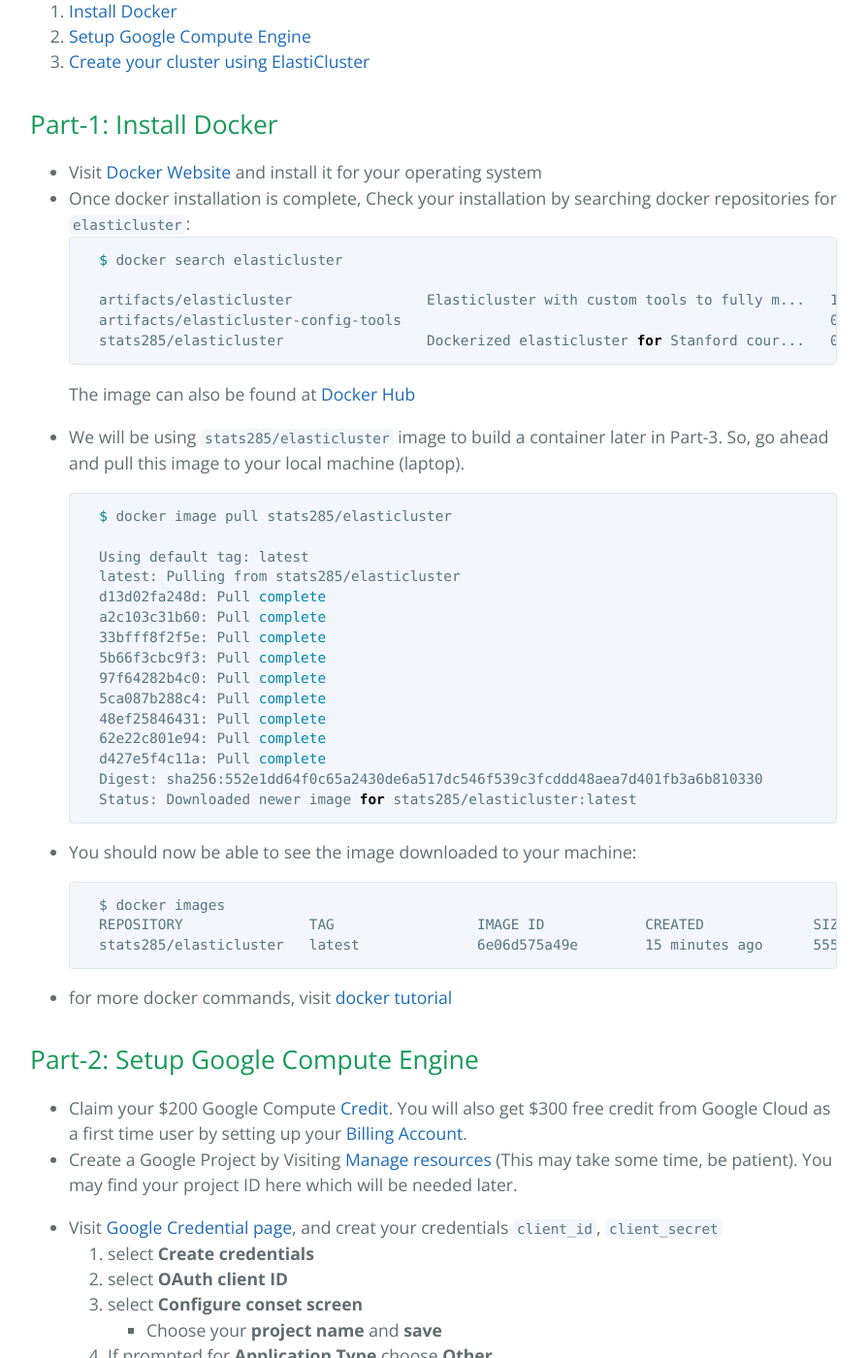
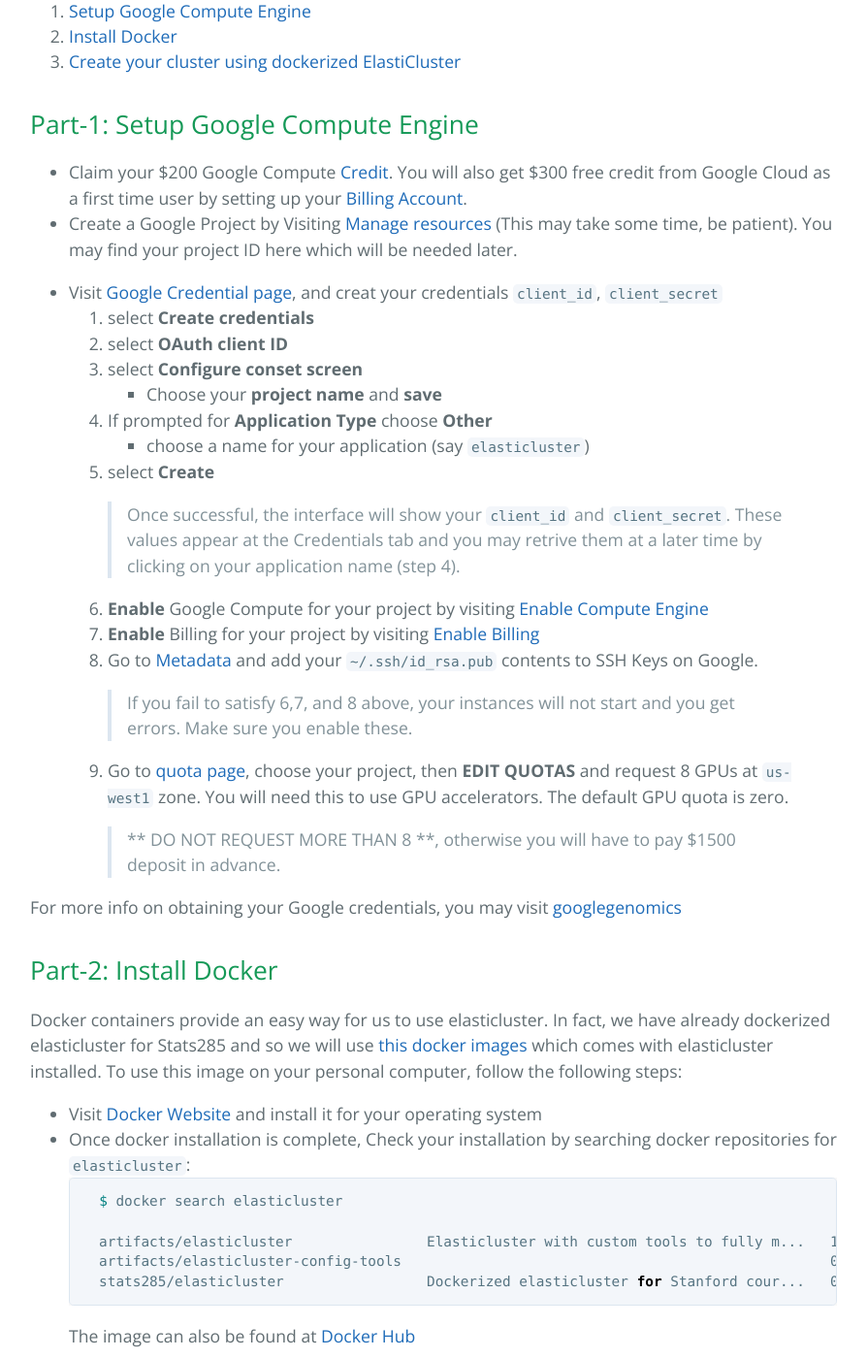
Before and after one commit to stats285/stats285.github.io, a Jekyll site: the page built from assets/assignments/02/assignment2.md, in a window 1280 px wide and 1400 px high, scrolled down 772 px. Shown: the whole window at 97% size, without its empty margins (193-1087 px from the left). Built offline with Jekyll 4.4.1, drawn with Linux system fonts in a browser that asks for light colours; the repository's description, which GitHub fills in, is left out; our own code applies the rules of GitHub Pages for plain Markdown files; some of the changed lines change nothing that is shown; some of the changed text lies outside the part shown.

Commit message:
updated quota and rearranged

````diff
--- a/assets/assignments/02/assignment2.md
+++ b/assets/assignments/02/assignment2.md
@@ -13,12 +13,42 @@
 
 To create your own cluster on Google Compute Engine, you should take three steps as follows:
 
-1. [Install Docker](#part-1-install-docker)
-2. [Setup Google Compute Engine](#part-2-setup-google-compute-engine)
-3. [Create your cluster using ElastiCluster](#part-3-create-your-cluster-using-elasticluster)
+1. [Setup Google Compute Engine](#part-1-setup-google-compute-engine)
+2. [Install Docker](#part-2-install-docker)
+3. [Create your cluster using dockerized ElastiCluster](#part-3-create-your-cluster-using-elasticluster)
 
+## Part-1: Setup Google Compute Engine
 
-## Part-1: Install Docker
+* Claim your $200 Google Compute [Credit](https://canvas.stanford.edu/courses/73102/discussion_topics/160558). You will also get $300 free credit from Google Cloud as a first time user by setting up your [Billing Account](https://console.cloud.google.com/billing).
+* <a id="proj-id"></a> Create a Google Project by Visiting [Manage resources](https://console.cloud.google.com/cloud-resource-manager?_ga=2.13784503.-1419916998.1496658742) (This may take some time, be patient). You may find your project ID here which will be needed later.
+
+* <a id="gce-cred"></a>Visit [Google Credential page](https://console.cloud.google.com/project/_/apiui/credential), and creat your credentials `client_id`, `client_secret`
+   1. select **Create credentials**
+   2. select **OAuth client ID**
+   3. select  **Configure conset screen**
+        * Choose your **project name** and **save**
+   4. If prompted for **Application Type** choose **Other**
+        * choose a name for your application (say `elasticluster`)
+   5. select **Create**
+
+        > Once successful, the interface will show your `client_id`  and `client_secret`.
+        > These values appear at the Credentials tab and you may retrive them at a later time by clicking on your application name (step 4).
+
+    6. **Enable** Google Compute for your project by visiting  [Enable Compute Engine](https://console.developers.google.com/apis/api/compute.googleapis.com)
+    7. **Enable** Billing for your project by visiting [Enable Billing](https://console.developers.google.com/projectselector/billing/enable?redirect=https:%2F%2Fdevelopers.google.com%2Fplaces%2Fweb-service%2Fusage%3FdialogOnLoad%3Dbilling-enabled)
+    8. Go to [Metadata](https://console.cloud.google.com/compute/metadata/sshKeys) and add your `~/.ssh/id_rsa.pub` contents to SSH Keys on Google.
+    > If you fail to satisfy 6,7, and 8 above, your instances will not start and you get errors. Make sure you enable these.
+
+    9. Go to [quota page](https://console.cloud.google.com/projectselector/iam-admin/quotas), choose your project, then **EDIT QUOTAS** and request 8 GPUs at `us-west1` zone. You will need this to use GPU accelerators. The default GPU quota is zero.
+    > ** DO NOT REQUEST MORE THAN 8 **, otherwise you will have to pay $1500 deposit in advance.
+
+For more info on obtaining your Google credentials, you may visit [googlegenomics](http://googlegenomics.readthedocs.io/en/latest/use_cases/setup_gridengine_cluster_on_compute_engine/)
+
+## Part-2: Install Docker
+Docker containers provide an easy way for us to use elasticluster. In fact, we have already
+dockerized elasticluster for Stats285 and so we will use [this docker images](https://hub.docker.com/r/stats285/elasticluster/)
+which comes with elasticluster installed. To use this image on your personal computer, follow the following steps:
+
 * Visit [Docker Website](https://www.docker.com/community-edition#/download) and install it for your operating system
 * Once docker installation is complete, Check your installation by searching docker repositories for `elasticluster`:
     ```bash
@@ -30,7 +60,7 @@
     ```
     The image can also be found at [Docker Hub](https://hub.docker.com/r/stats285/elasticluster/)
 
-* We will be using `stats285/elasticluster` image to build a container later in Part-3. So, go ahead and pull this image to your local machine (laptop).
+* We will be using `stats285/elasticluster` image to build a container in Part-3. Please go ahead and pull this image to your local machine (laptop).
 
     ```bash
     $ docker image pull stats285/elasticluster
@@ -59,33 +89,6 @@
     ```
 * for more docker commands, visit [docker tutorial](../../../docker-tutorial/docker-tutorial)
 
-## Part-2: Setup Google Compute Engine
-
-* Claim your $200 Google Compute [Credit](https://canvas.stanford.edu/courses/73102/discussion_topics/160558). You will also get $300 free credit from Google Cloud as a first time user by setting up your [Billing Account](https://console.cloud.google.com/billing).
-* <a id="proj-id"></a> Create a Google Project by Visiting [Manage resources](https://console.cloud.google.com/cloud-resource-manager?_ga=2.13784503.-1419916998.1496658742) (This may take some time, be patient). You may find your project ID here which will be needed later.
-
-* <a id="gce-cred"></a>Visit [Google Credential page](https://console.cloud.google.com/project/_/apiui/credential), and creat your credentials `client_id`, `client_secret`
-   1. select **Create credentials**
-   2. select **OAuth client ID**
-   3. select  **Configure conset screen**
-        * Choose your **project name** and **save**
-   4. If prompted for **Application Type** choose **Other**
-        * choose a name for your application (say `elasticluster`)
-   5. select **Create**
-
-        > Once successful, the interface will show your `client_id`  and `client_secret`.
-        > These values appear at the Credentials tab and you may retrive them at a later time by clicking on your application name (step 4).
-
-    6. **Enable** Google Compute for your project by visiting  [Enable Compute Engine](https://console.developers.google.com/apis/api/compute.googleapis.com)
-    7. **Enable** Billing for your project by visiting [Enable Billing](https://console.developers.google.com/projectselector/billing/enable?redirect=https:%2F%2Fdevelopers.google.com%2Fplaces%2Fweb-service%2Fusage%3FdialogOnLoad%3Dbilling-enabled)
-    8. Go to [Metadata](https://console.cloud.google.com/compute/metadata/sshKeys) and add your `~/.ssh/id_rsa.pub` contents to SSH Keys on Google.
-    > If you fail to satisfy 6,7, and 8 above, your instances will not start and you get errors. Make sure you enable these.
-
-    9. Go to [quota page](https://console.cloud.google.com/projectselector/iam-admin/quotas), choose your project, then **EDIT QUOTAS** and request 8 GPUs at `us-west1` zone. You will need this to use GPU accelerators. The default GPU quota is zero.
-
-
-For more info on obtaining your Google credentials, you may visit [googlegenomics](http://googlegenomics.readthedocs.io/en/latest/use_cases/setup_gridengine_cluster_on_compute_engine/)
-
 ## Part-3: Create your cluster using ElastiCluster
 
 * Create a  docker container from `stats285/elasticluster` image
@@ -100,7 +103,7 @@
         * `<SECRET>`
         * `<PROJECT>`
         * `<GMAIL_ID>`
-            > Do not icnlude @gmail.com
+            > Do not icnlude @gmail.com (e.g., email address `stats285@gmail.com` -> use `stats285`)
 
     ```
     # Elasticluster Configuration Template
@@ -162,19 +165,17 @@
     ```bash
     elasticluster start gce-slurm
     ```
-if you run into error, and asked to run the setup again, please do so.
-    ```bash
-    elasticluster setup gce-slurm
-    ```
+	if you run into error, and asked to run the setup again, please do so.
+    	```bash
+    	elasticluster setup gce-slurm
+    	```
 
 * You can also monitor the progress at [Google Cloud Consol](https://console.cloud.google.com/)
 
-* Get frontend node IP address.
+* Get frontend node IP address using:
     ```
     elasticluster list-nodes gce-slurm
     ```
-
-
 
 * To destroy your cluster:
     ```bash
````
